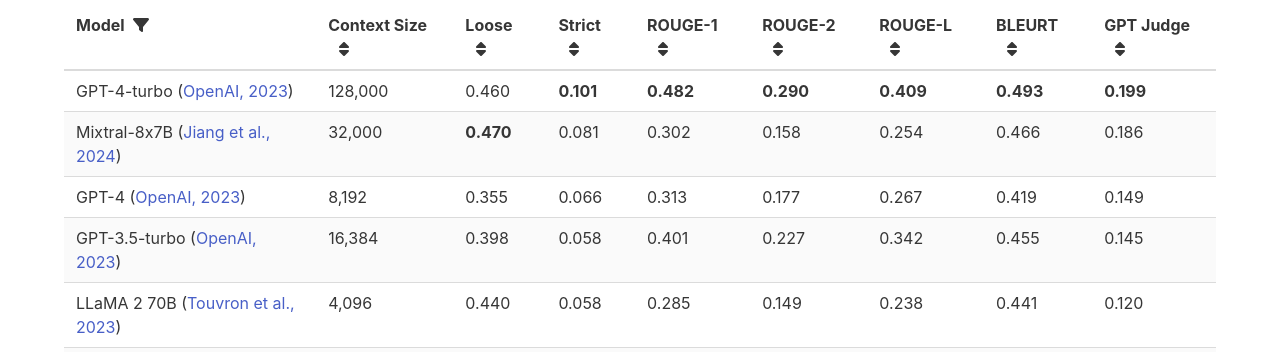
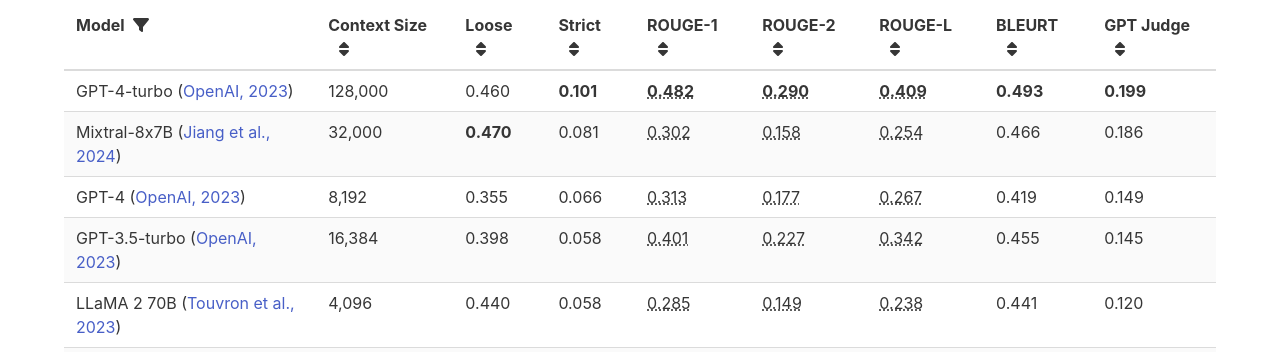
Before and after one commit to zhudotexe/fanoutqa, a Vue app in the folder leaderboard/: page / in a window 1280 px wide. Shown: the part 448-800 px from the top of the page. Built offline with nearby package versions, Linux system fonts and the light colour scheme.

Commit message:
feat: add precision/recall to rouge hover

```diff
--- a/leaderboard/src/Table.vue
+++ b/leaderboard/src/Table.vue
@@ -319,7 +319,11 @@
               )
             }"
           >
-            {{ datum.rouge.rouge1.fscore.toFixed(3) }}
+            <abbr
+              :title="`P: ${datum.rouge.rouge1.precision.toFixed(3)} / R: ${datum.rouge.rouge1.recall.toFixed(3)}`"
+            >
+              {{ datum.rouge.rouge1.fscore.toFixed(3) }}
+            </abbr>
           </td>
           <td
             :class="{
@@ -329,7 +333,11 @@
               )
             }"
           >
-            {{ datum.rouge.rouge2.fscore.toFixed(3) }}
+            <abbr
+              :title="`P: ${datum.rouge.rouge2.precision.toFixed(3)} / R: ${datum.rouge.rouge2.recall.toFixed(3)}`"
+            >
+              {{ datum.rouge.rouge2.fscore.toFixed(3) }}
+            </abbr>
           </td>
           <td
             :class="{
@@ -339,7 +347,11 @@
               )
             }"
           >
-            {{ datum.rouge.rougeL.fscore.toFixed(3) }}
+            <abbr
+              :title="`P: ${datum.rouge.rougeL.precision.toFixed(3)} / R: ${datum.rouge.rougeL.recall.toFixed(3)}`"
+            >
+              {{ datum.rouge.rougeL.fscore.toFixed(3) }}
+            </abbr>
           </td>
           <td :class="{ 'has-text-weight-bold': isMaximum(datum.bleurt, (d) => d.bleurt) }">
             {{ datum.bleurt.toFixed(3) }}
```
